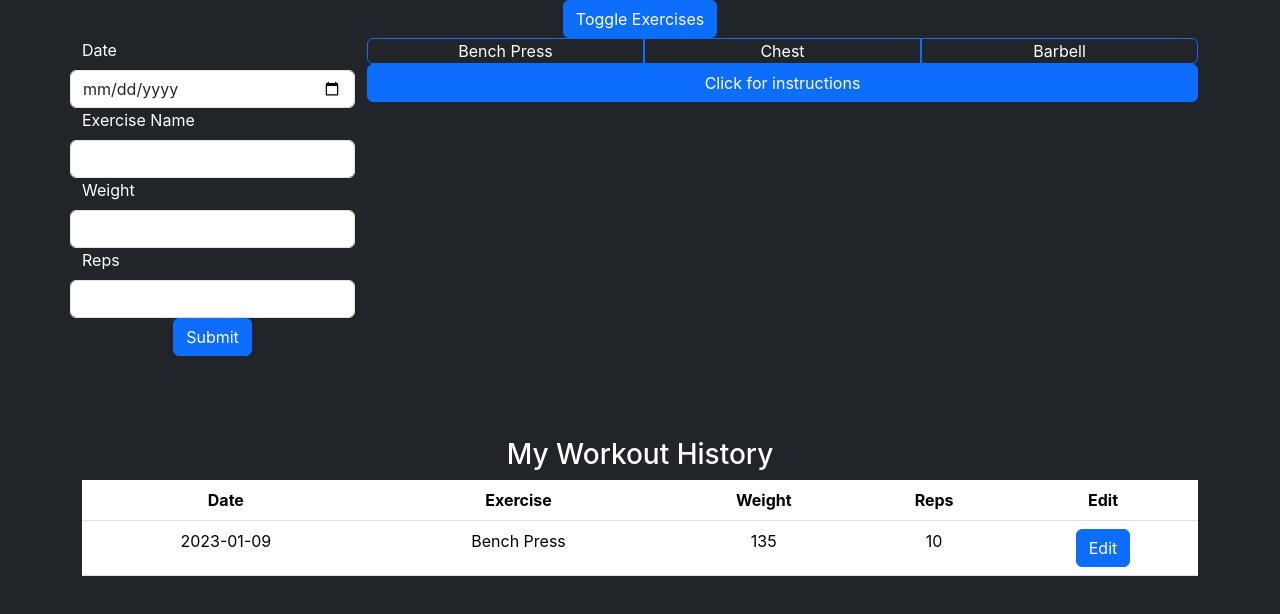
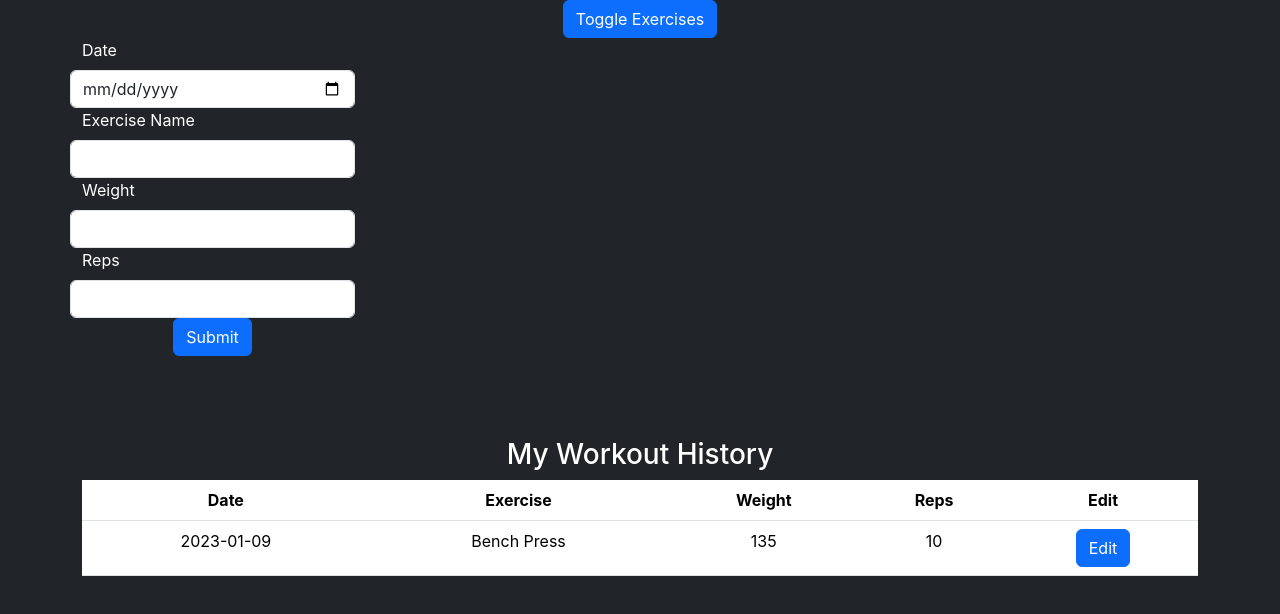
Before and after one commit to tylersb/react-workout-tracker, a React (Create React App) app: page / in a window 1280 px wide. Shown: the top 614 px of the page. Built offline with nearby package versions, Linux system fonts and the light colour scheme.

Commit message:
fixes handleFavorites to work when index is 0

```diff
--- a/src/App.js
+++ b/src/App.js
@@ -14,15 +14,7 @@ function App() {
     }
   ])
 
-  const [favorites, setFavorites] = useState([
-    {
-      name: 'Bench Press',
-      muscle: 'Chest',
-      equipment: 'Barbell',
-      instructions:
-        'Lie on your back on a flat bench. Grasp a barbell with an overhand grip that is slightly wider than shoulder width. Unrack the bar and hold it straight over you with your arms locked. Lower the bar to your chest by flexing your elbows and pectoral muscles. Press the bar back to the starting position.'
-    }
-  ])
+  const [favorites, setFavorites] = useState([])
 
   const [date, setDate] = useState('')
   const [exercise, setExercise] = useState('')
@@ -43,7 +35,7 @@ function App() {
   const handleFavorite = (addFavorite) => {
     const newFavorites = [...favorites]
     const favoriteExists = newFavorites.indexOf(addFavorite)
-    if(favoriteExists > 0 ) {
+    if(favoriteExists >= 0 ) {
       newFavorites.splice(favoriteExists, 1)
     } else {
       newFavorites.push(addFavorite)
```
